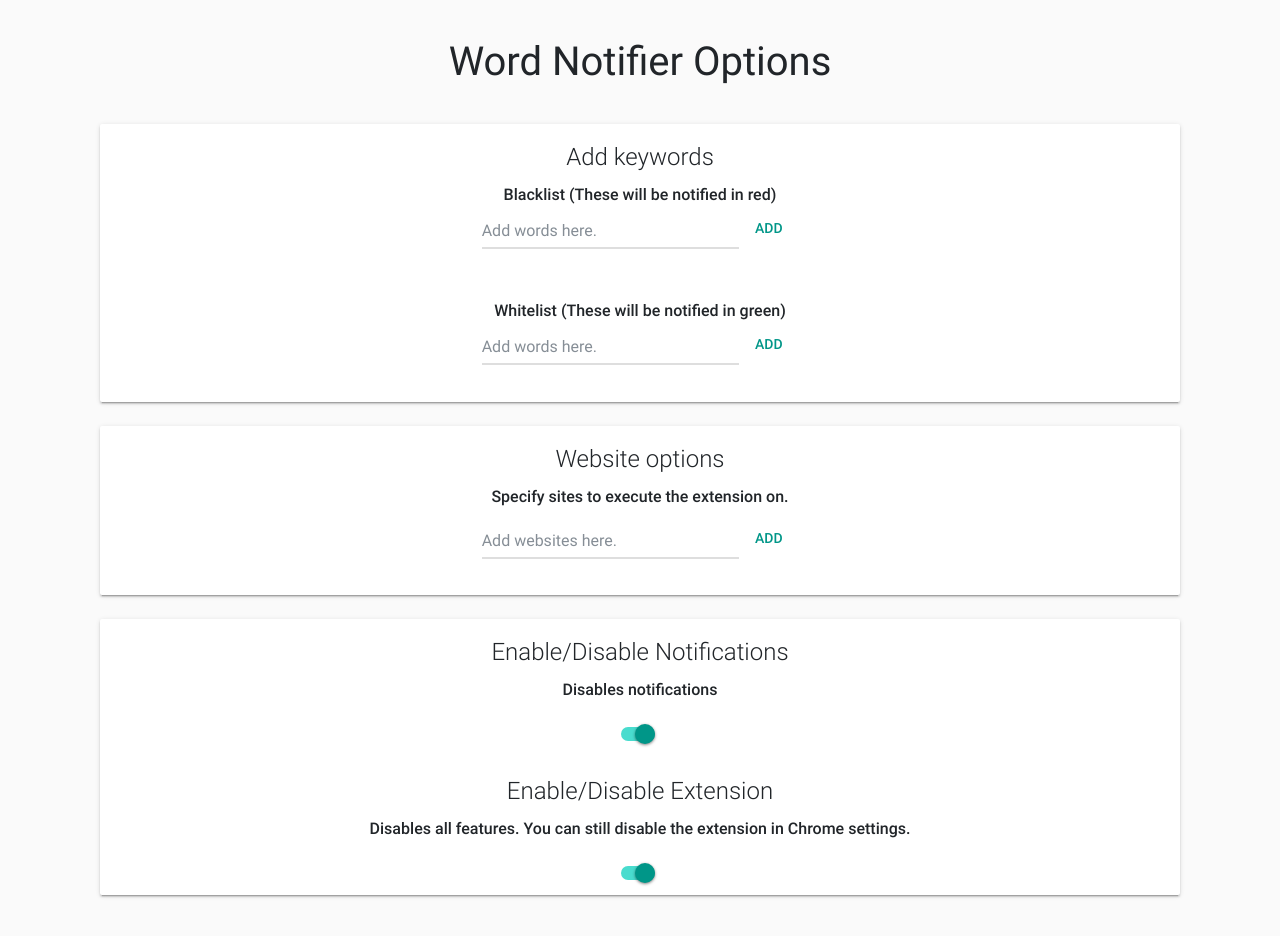
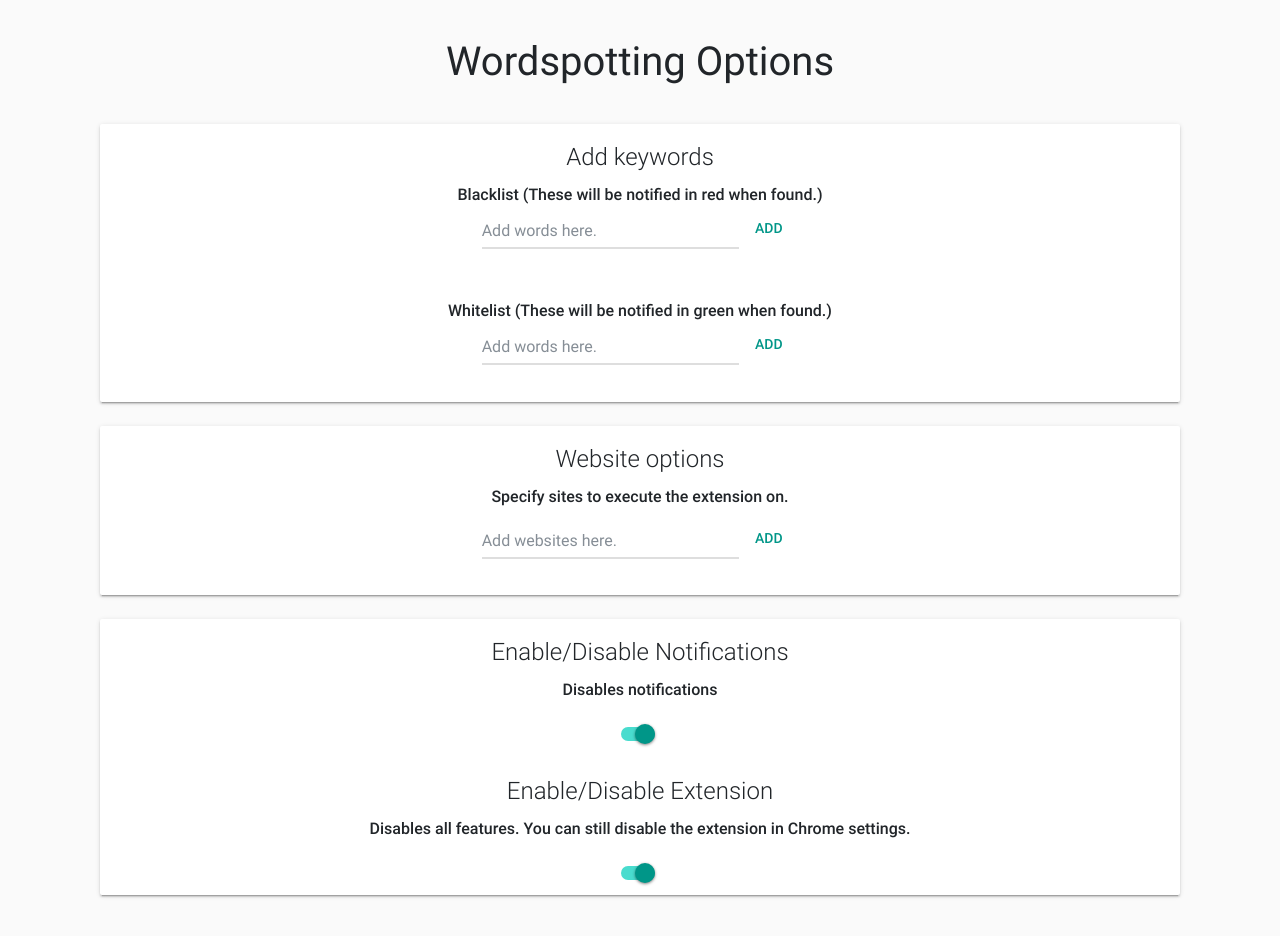
Before and after one commit to viseshrp/Wordspotting, a browser extension: page options.html in a window 1280 px wide. Drawn offline with Linux system fonts and the light colour scheme.

Commit message:
Rename app

```diff
--- a/options.html
+++ b/options.html
@@ -2,7 +2,7 @@
 <html lang="en">
 <head>
     <meta charset="UTF-8">
-    <title>Word Notifier Settings</title>
+    <title>Wordspotting Settings</title>
 
     <!-- Required meta tags -->
     <meta charset="utf-8">
@@ -21,8 +21,8 @@
     <script src="js/popper.js" type="text/javascript"></script>
     <script src="js/bootstrap-material-design.min.js" type="text/javascript"></script>
 
+    <!--mine!-->
     <script src="js/options.js" type="text/javascript"></script>
-
     <link href="css/index.css" rel="stylesheet" type="text/css"/>
 
 </head>
@@ -35,7 +35,7 @@
 
     <div class="page-header text-center">
         <p>
-        <h1><a id="header">Word Notifier Options</a></h1>
+        <h1><a id="header">Wordspotting Options</a></h1>
         <p>
     </div>
     <br>
@@ -44,7 +44,7 @@
         <div class="card">
             <div class="card-body">
                 <h4 class="card-title">Add keywords</h4>
-                <p class="card-text"><h6>Blacklist (These will be notified in red)</h6>
+                <p class="card-text"><h6>Blacklist (These will be notified in red when found.)</h6>
                 <div class="col-md-4 text-center container">
                     <div class="input-group">
                         <input type="text" class="form-control" placeholder="Add words here." id="bl_word_input">
@@ -55,7 +55,7 @@
 
                 <br>
 
-                <p class="card-text"><h6>Whitelist (These will be notified in green)</h6>
+                <p class="card-text"><h6>Whitelist (These will be notified in green when found.)</h6>
                 <div class="col-md-4 text-center container">
                     <div class="input-group">
                         <input type="text" class="form-control" placeholder="Add words here." id="wl_word_input">
```
Also changed, not shown: manifest.json.
